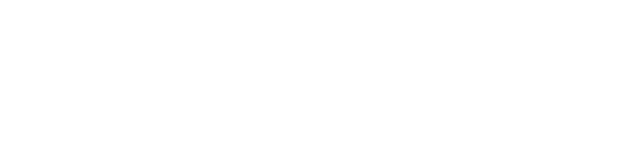
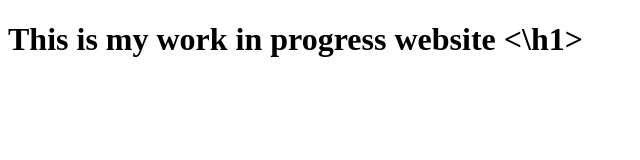
Before and after one commit to Petrarolo/venanz.io, a plain HTML site: page index.html in a window 1280 px wide. Shown: the whole page, without its empty margins (0-640 px from the left). Drawn offline with Linux system fonts and the light colour scheme.

Commit message:
Update index.html

```diff
--- a/index.html
+++ b/index.html
@@ -9,5 +9,6 @@
   </head>
   <body>
     <!-- The body contains the actual content -->
+    <h1> This is my work in progress website <\h1>
   </body>
 </html>
```
